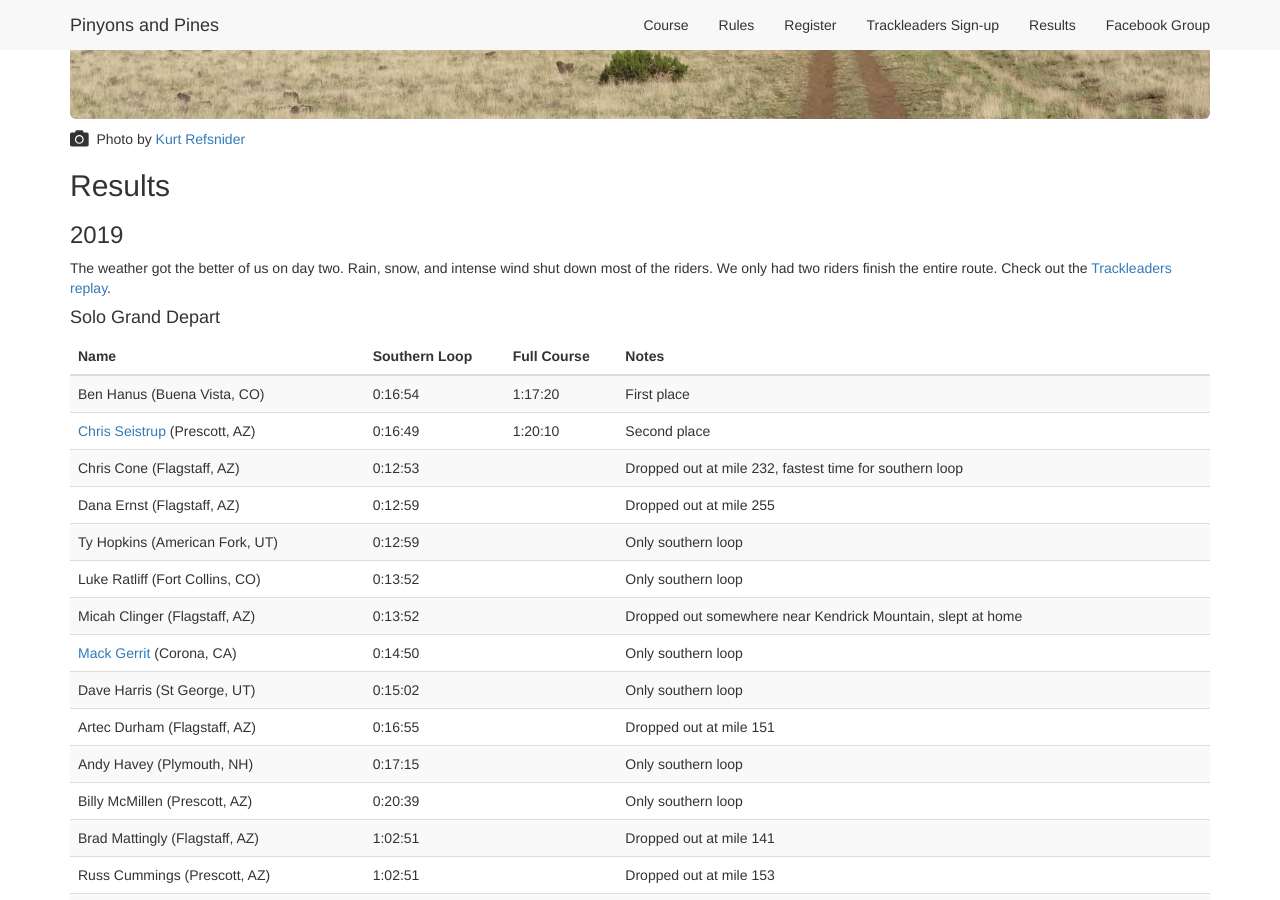
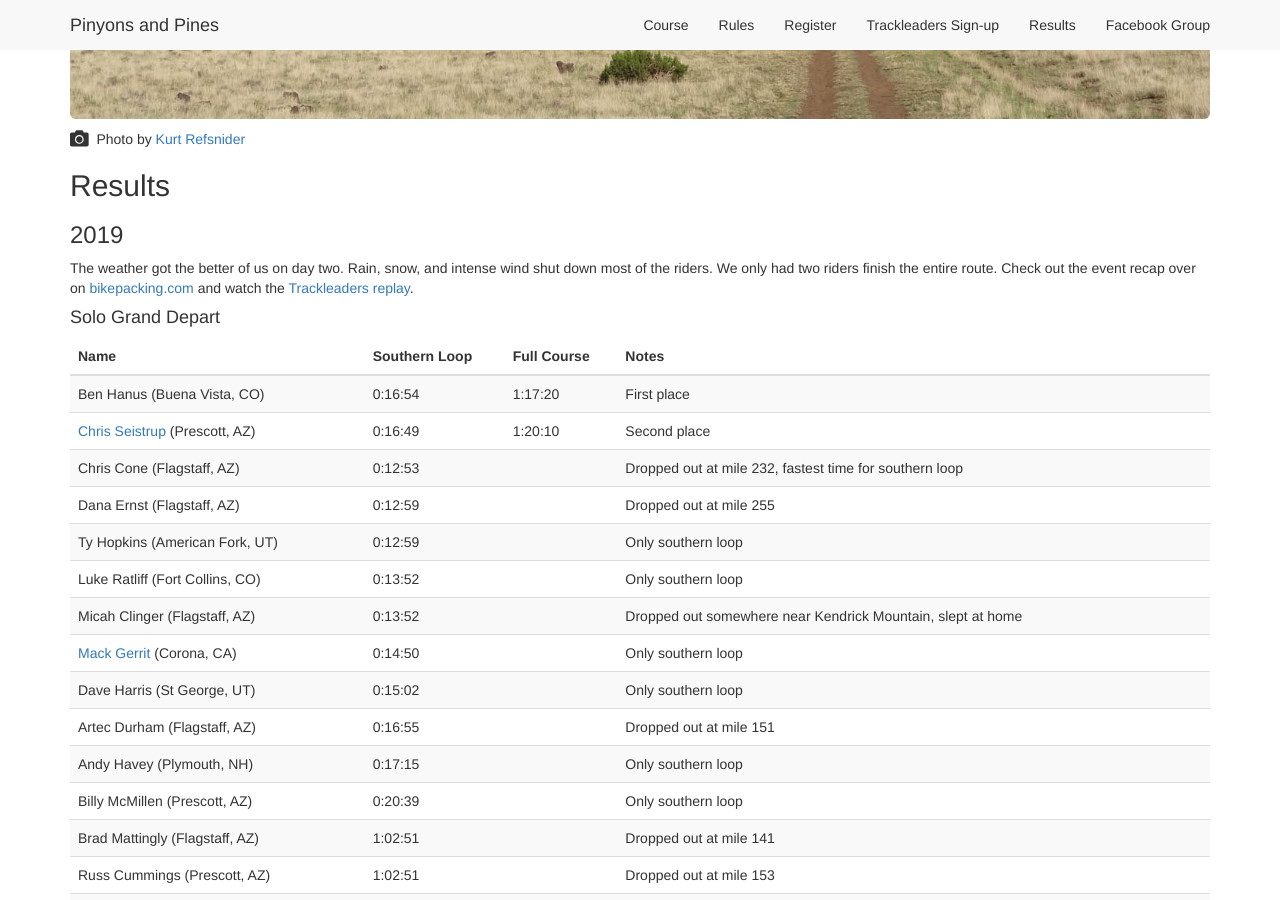
Before and after one commit to dcernst/PinyonsPines, a Jekyll site: the page built from results.md, in a window 1280 px wide and 900 px high, scrolled down 348 px. Built offline with Jekyll 4.4.1, drawn with Linux system fonts in a browser that asks for light colours; nearby versions of some CDN libraries; some of the changed lines change nothing that is shown; some of the changed text lies outside the part shown.

Commit message:
Update to results

```diff
--- a/results.md
+++ b/results.md
@@ -12,7 +12,7 @@ layout: default
 
 ### 2019
 
-The weather got the better of us on day two. Rain, snow, and intense wind shut down most of the riders. We only had two riders finish the entire route. Check out the [Trackleaders replay](http://trackleaders.com/pinyonspines19).
+The weather got the better of us on day two. Rain, snow, and intense wind shut down most of the riders. We only had two riders finish the entire route. Check out the event recap over on [bikepacking.com](https://bikepacking.com/news/2019-pinyons-pines-event-recap/) and watch the [Trackleaders replay](http://trackleaders.com/pinyonspines19).
 
 #### Solo Grand Depart
 
@@ -238,15 +238,15 @@ The weather got the better of us on day two. Rain, snow, and intense wind shut d
 <tbody>
 
 <tr>
-<td>Jeff Hemperley (Prescott, AZ), Holly Hovious (Glendale, AZ)</td> <td>1:05:35</td>	<td></td>	<td>Only southern loop</td>
+<td>Jeff Hemperley (Prescott, AZ), Holly Hovious (Glendale, AZ)</td> <td>1:05:35</td>	<td></td>	<td>Rode southern and northern loops at separate times</td>
 </tr>
 
 <tr>
-<td>Curtis Barrett (Mesa, AZ), Cameron Barrett (Mesa, AZ)</td> <td></td>	<td></td>	<td>Starting May 23</td>
+<td>Curtis Barrett (Mesa, AZ), Cameron Barrett (Mesa, AZ)</td> <td></td>	<td></td>	<td>Only southern loop</td>
 </tr>
 
 <tr>
-<td>Amanda Good (Leadville, CO), Katie Anderson (Leadville, CO)</td> <td></td>	<td></td>	<td>Starting in June</td>
+<td>Amanda Good (Leadville, CO), Katie Anderson (Leadville, CO)</td> <td></td>	<td></td>	<td>Only southern loop</td>
 </tr>
 
 </tbody>
```
